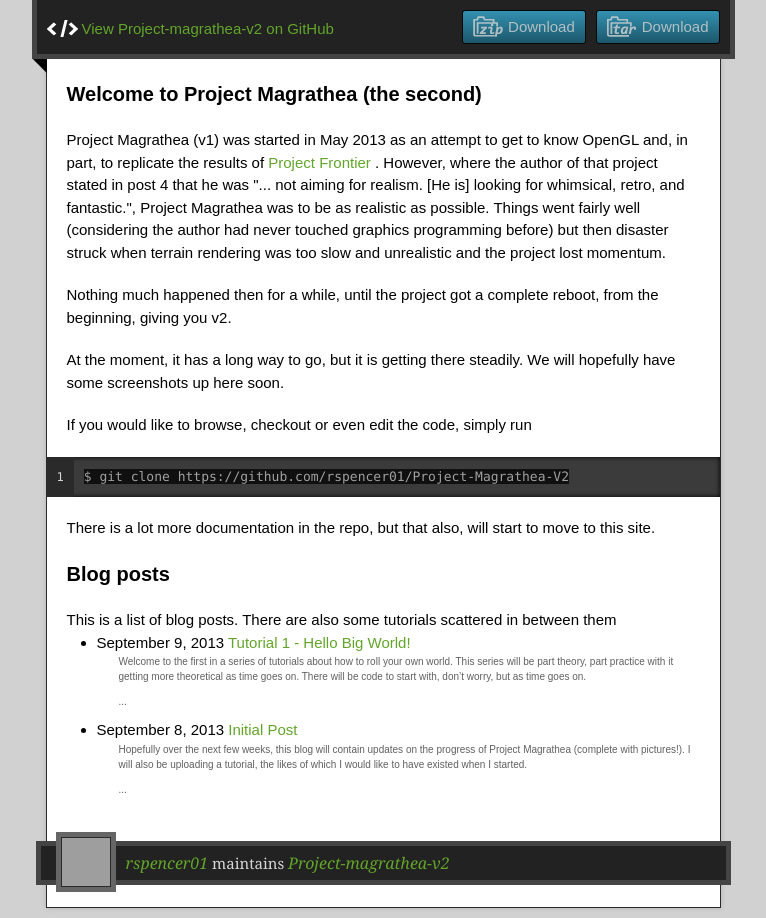
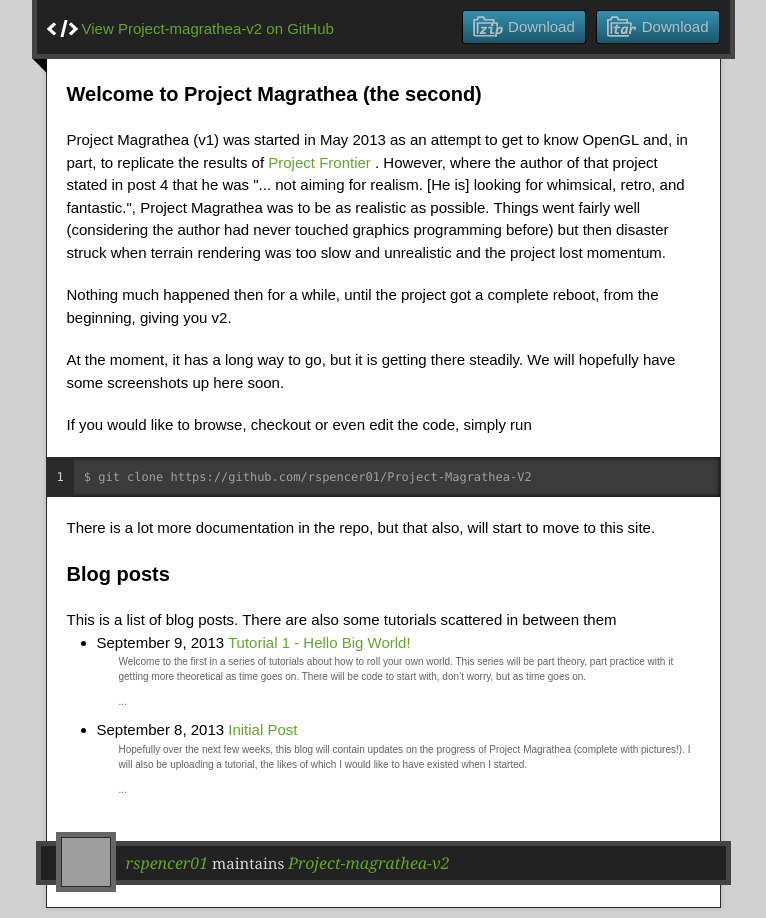
Before and after one commit to rspencer01/Project-Magrathea-V2, a Jekyll site: the page built from index.html, in a window 1280 px wide. Shown: the part 292-1210 px from the top of the page, without its empty margins (257-1023 px from the left). Built offline with Jekyll 4.4.1, drawn with Linux system fonts in a browser that asks for light colours; nearby versions of some CDN libraries; Markdown is read by kramdown in place of the engine named in the settings; grey boxes are pictures that could not be loaded.

Commit message:
Code back colour and size

```diff
--- a/stylesheets/stylesheet.css
+++ b/stylesheets/stylesheet.css
@@ -354,7 +354,8 @@
 {
   color : #a0a0a0;
   font-family : "Lucida Console", Monaco, monospace;
-  background-color : #101010;
+  font-size : 12px;
+  background-color : #3B3B3B;
 }
 
 strong
```
